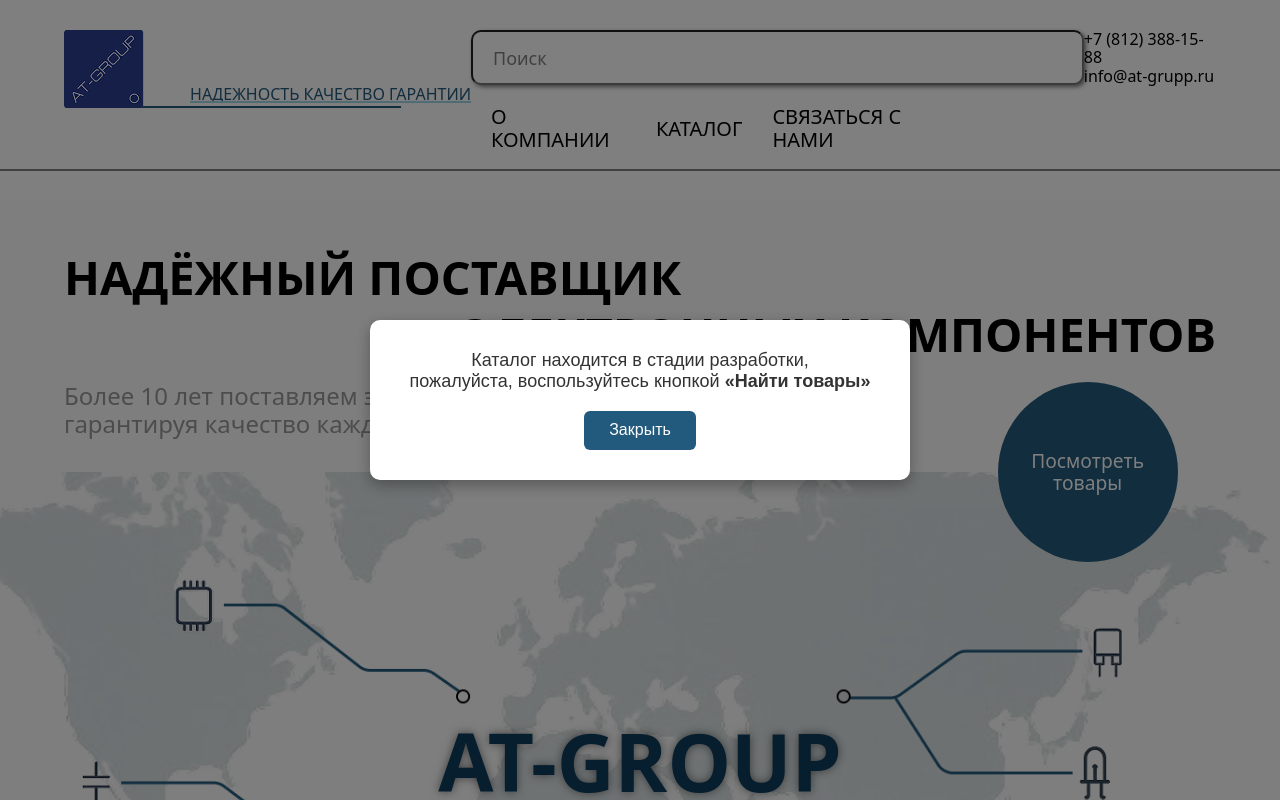
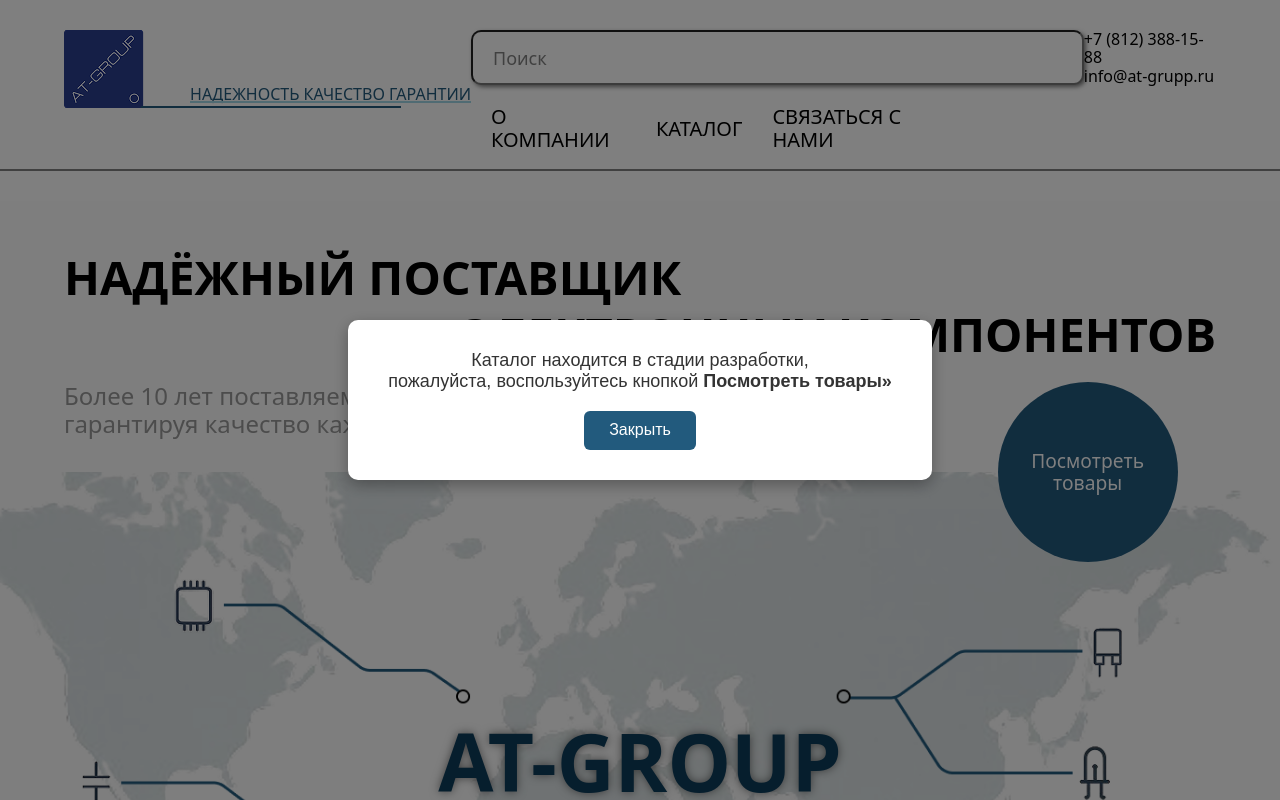
Before and after one commit to Azaro68/at-group, a Vue app: page / in a window 1280 px wide. Both pictures are taken after a click on the item "КАТАЛОГ". Shown: the top 800 px of the page. Built offline with nearby package versions, Linux system fonts and the light colour scheme.

Commit message:
changed посмотреть товары на найти товары в модальном окне

```diff
--- a/src/components/HeaderPage.vue
+++ b/src/components/HeaderPage.vue
@@ -32,7 +32,7 @@
       <div class="modal-content">
         <p>
           Каталог находится в стадии разработки,<br>
-          пожалуйста, воспользуйтесь кнопкой <b>«Найти товары»</b>
+          пожалуйста, воспользуйтесь кнопкой <b>Посмотреть товары»</b>
         </p>
         <button class="close-btn" @click="closeModal">Закрыть</button>
       </div>
```
